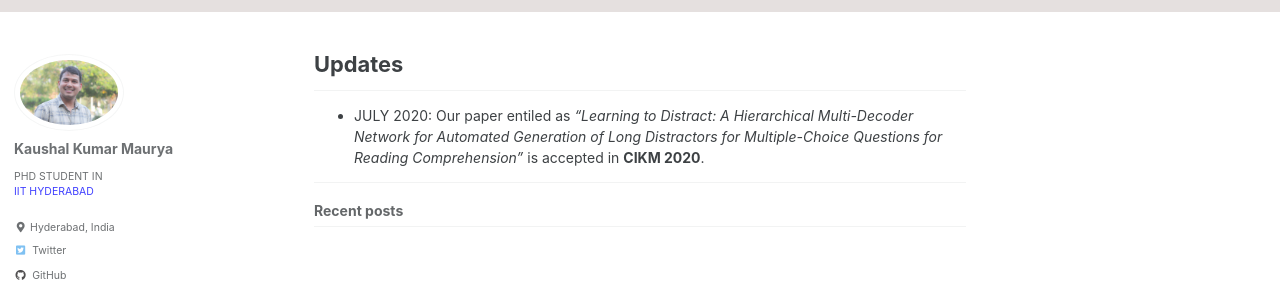
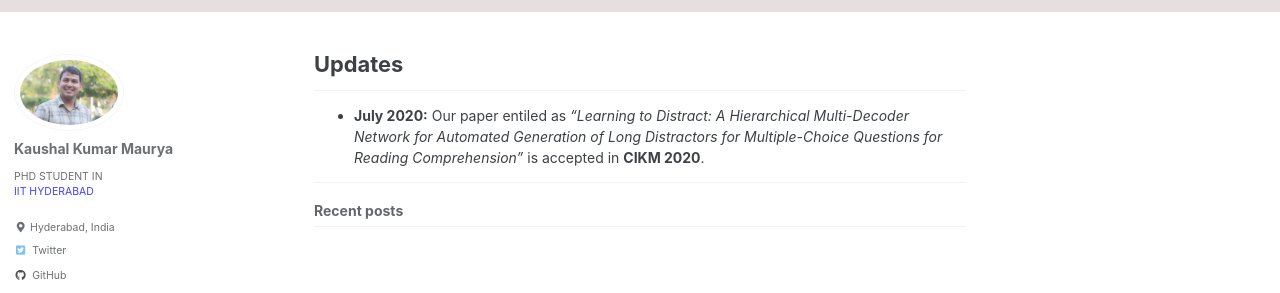
Before and after one commit to harshayelleni/harshayelleni.github.io, a Jekyll site: the page built from index.md, in a window 1280 px wide. Shown: the part 156-449 px from the top of the page. Built offline with Jekyll 4.4.1, drawn with Linux system fonts in a browser that asks for light colours; cached includes are drawn as plain includes; some of the changed lines change nothing that is shown.

Commit message:
doing modifications

```diff
--- a/index.md
+++ b/index.md
@@ -1,14 +1,12 @@
 ---
-layout: single
 title: "Updates"
 layout: home
-author_profile: true
 permalink: /
 header:
    image: "assets/images/quote.png"
 ---
 
 ---
-* JULY 2020: Our paper entiled as _"Learning to Distract: A Hierarchical Multi-Decoder Network for Automated Generation of Long Distractors for Multiple-Choice Questions for Reading Comprehension"_ is accepted in **CIKM 2020**.
+* **July 2020:** Our paper entiled as _"Learning to Distract: A Hierarchical Multi-Decoder Network for Automated Generation of Long Distractors for Multiple-Choice Questions for Reading Comprehension"_ is accepted in **CIKM 2020**.
 
 ---
```
